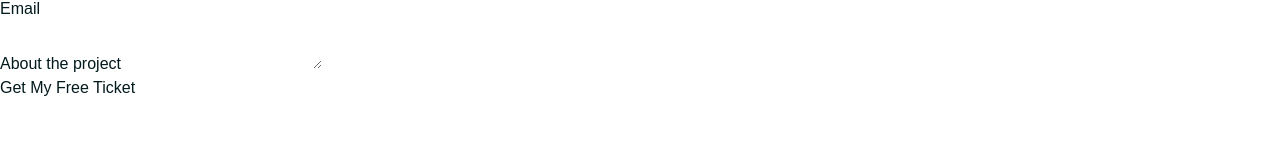
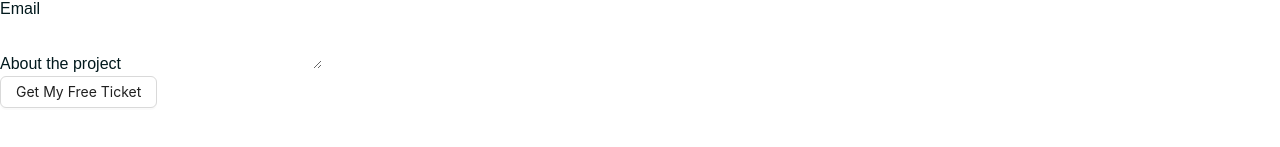
Before and after one commit to abdul-busybrain/hng12-conference-ticket-generator, a Next.js app: page / in a window 1280 px wide. Both pictures are taken after a click on the button "Next". Shown: the part 391-538 px from the top of the page. Built offline with nearby package versions, Linux system fonts and the light colour scheme; a web font is replaced by a local one.

Commit message:
Optimized

```diff
--- a/src/app/components/Header.tsx
+++ b/src/app/components/Header.tsx
@@ -1,12 +1,15 @@
 import Image from "next/image";
 import React from "react";
 import { Button } from "antd";
+import Link from "next/link";
 
 export default function Header() {
   return (
     <header className="flex justify-between items-center p-2 px-2 border border-[#197686] rounded-2xl mb-10">
       <div>
-        <Image src={"/logo.png"} alt="Logo" width={100} height={100} />
+        <Link href="/">
+          <Image src={"/logo.png"} alt="Logo" width={100} height={100} />
+        </Link>
       </div>
       <nav>
         <ul className="flex justify-between items-center space-x-4 ">
--- a/src/app/pages/AttendeeDetails.tsx
+++ b/src/app/pages/AttendeeDetails.tsx
@@ -1,6 +1,6 @@
 // components/AttendeeDetails.tsx
 import React, { useState } from "react";
-import { Upload, UploadFile, message } from "antd";
+import { Button, Upload, UploadFile, message } from "antd";
 import type {
   RcFile,
   UploadProps,
@@ -119,12 +119,12 @@ const AttendeeDetails: React.FC<AttendeeDetailsProps> = ({ onNext }) => {
         />
       </div>
       {/* Next Button */}
-      <button
+      <Button
         className="bg-blue-500 hover:bg-blue-700 text-white font-bold py-2 px-4 rounded focus:outline-none focus:shadow-outline"
         onClick={handleNext}
       >
         Get My Free Ticket
-      </button>
+      </Button>
     </div>
   );
 };
```
